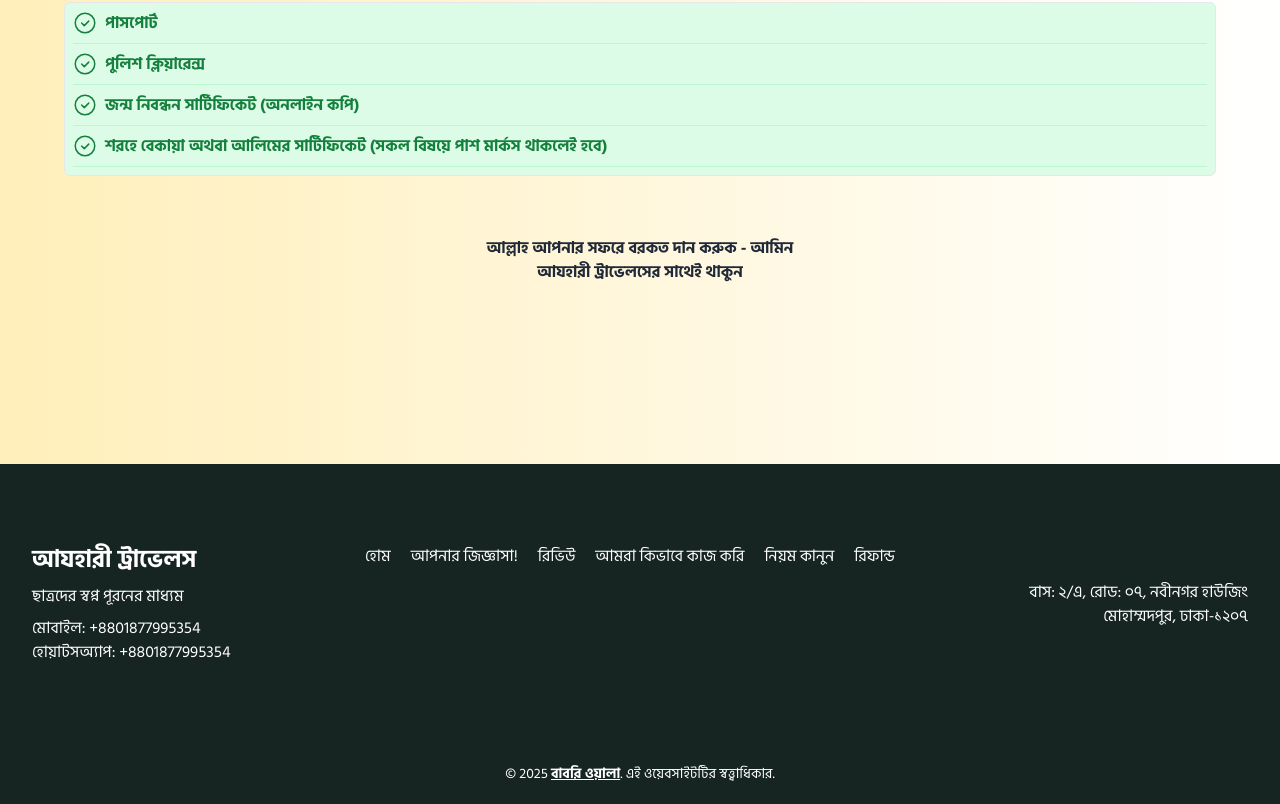
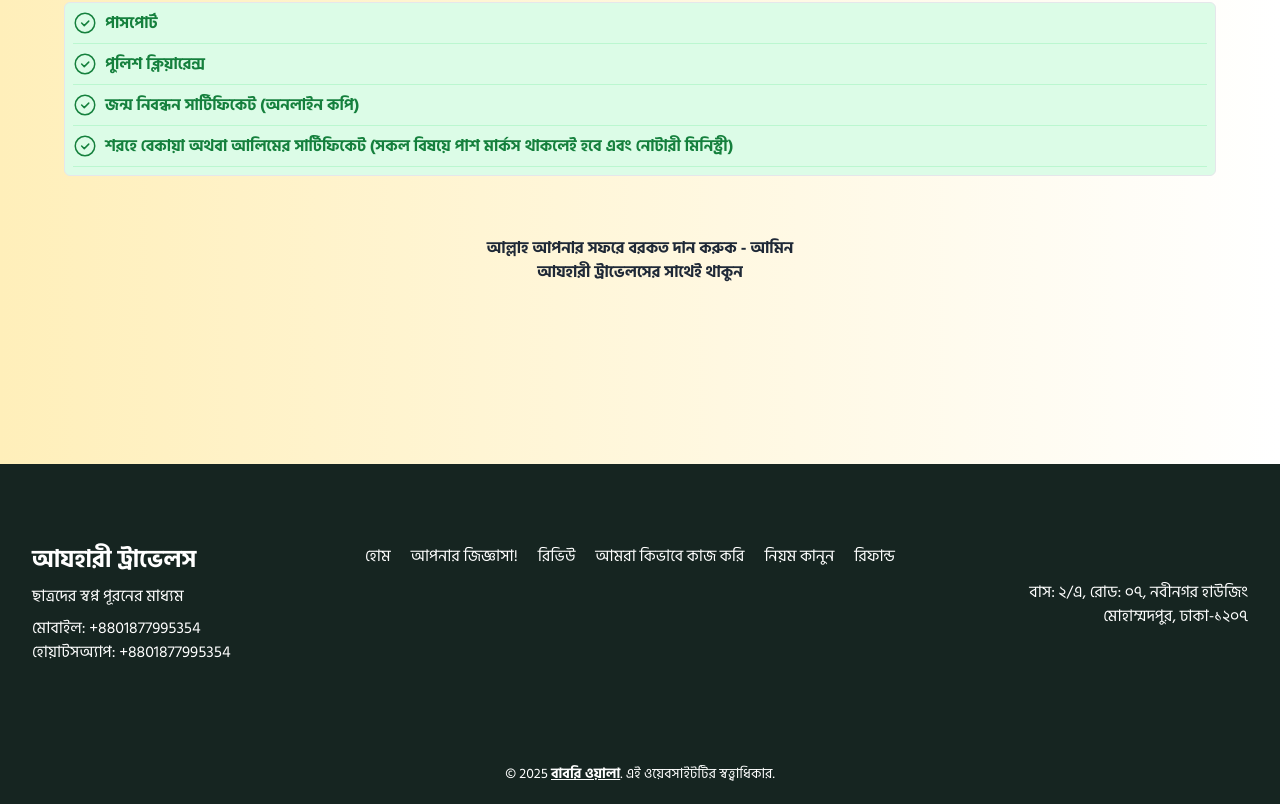
Before and after one commit to BabriWala/azhari-travels, a Next.js app: page /package/student-package in a window 1280 px wide. Shown: the part 816-1620 px from the top of the page. Built offline with nearby package versions, Linux system fonts and the light colour scheme; some icons are missing.

Commit message:
add some word

```diff
--- a/src/app/package/[slug]/AUComponents/AUTimeItinery.tsx
+++ b/src/app/package/[slug]/AUComponents/AUTimeItinery.tsx
@@ -42,7 +42,7 @@ const AUTimeItinery = () => {
                         </div>
                         <div className='flex items-start gap-2 border-b-[1px] border-green-200 pb-2'>
                             <div><svg xmlns="http://www.w3.org/2000/svg" width="24" height="24" viewBox="0 0 32 32"><path fill="none" stroke="currentColor" stroke-linecap="round" stroke-linejoin="round" stroke-width="2" d="m11.5 16l3.5 3.5l6-6m8 2.5a13 13 0 1 1-26 0a13 13 0 0 1 26 0" /></svg></div>
-                            <h3 className='font-bold'> শরহে বেকায়া অথবা আলিমের সার্টিফিকেট (সকল বিষয়ে পাশ মার্কস থাকলেই হবে) </h3>
+                            <h3 className='font-bold'> শরহে বেকায়া অথবা আলিমের সার্টিফিকেট (সকল বিষয়ে পাশ মার্কস থাকলেই হবে এবং নোটারী মিনিস্ট্রী) </h3>
                         </div>
 
 
```
